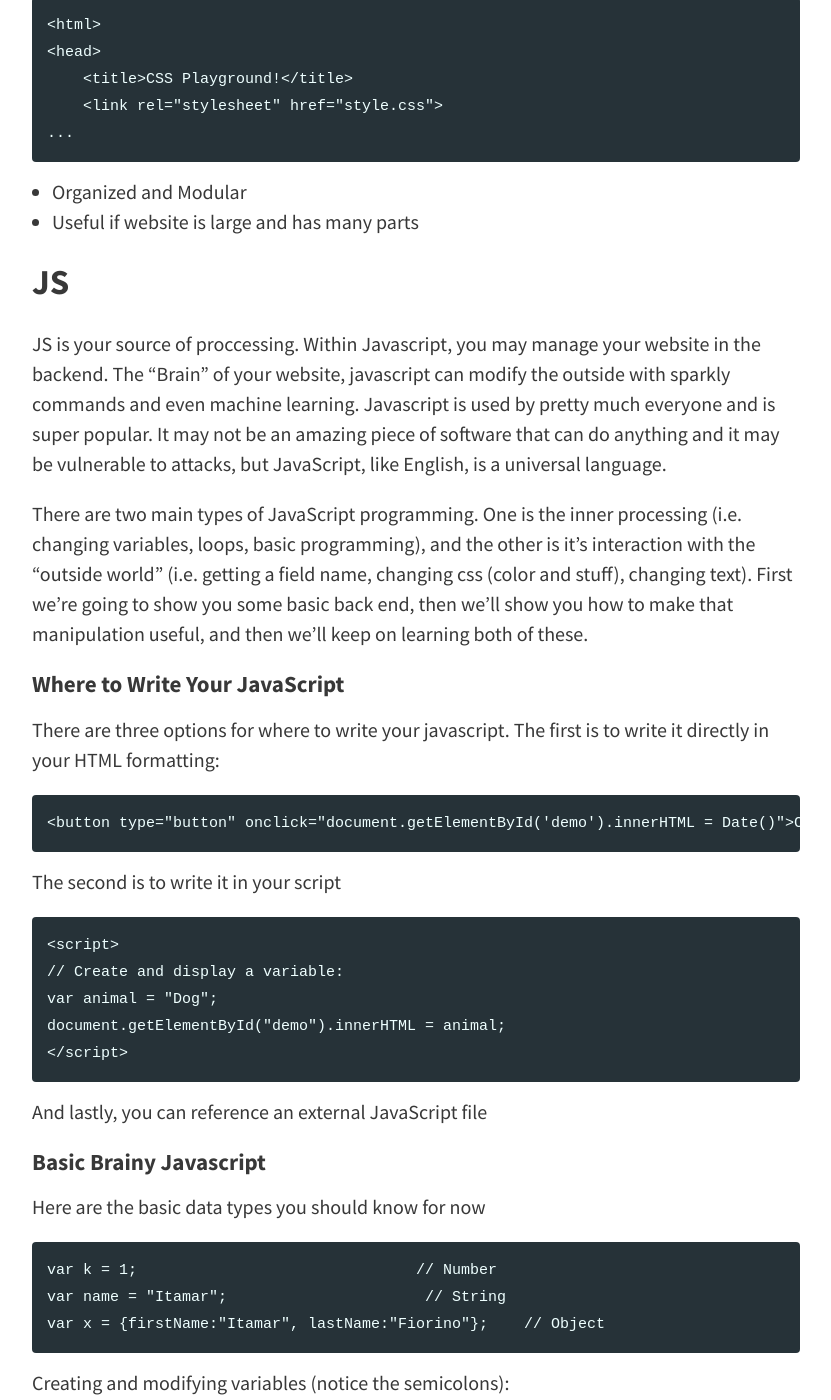
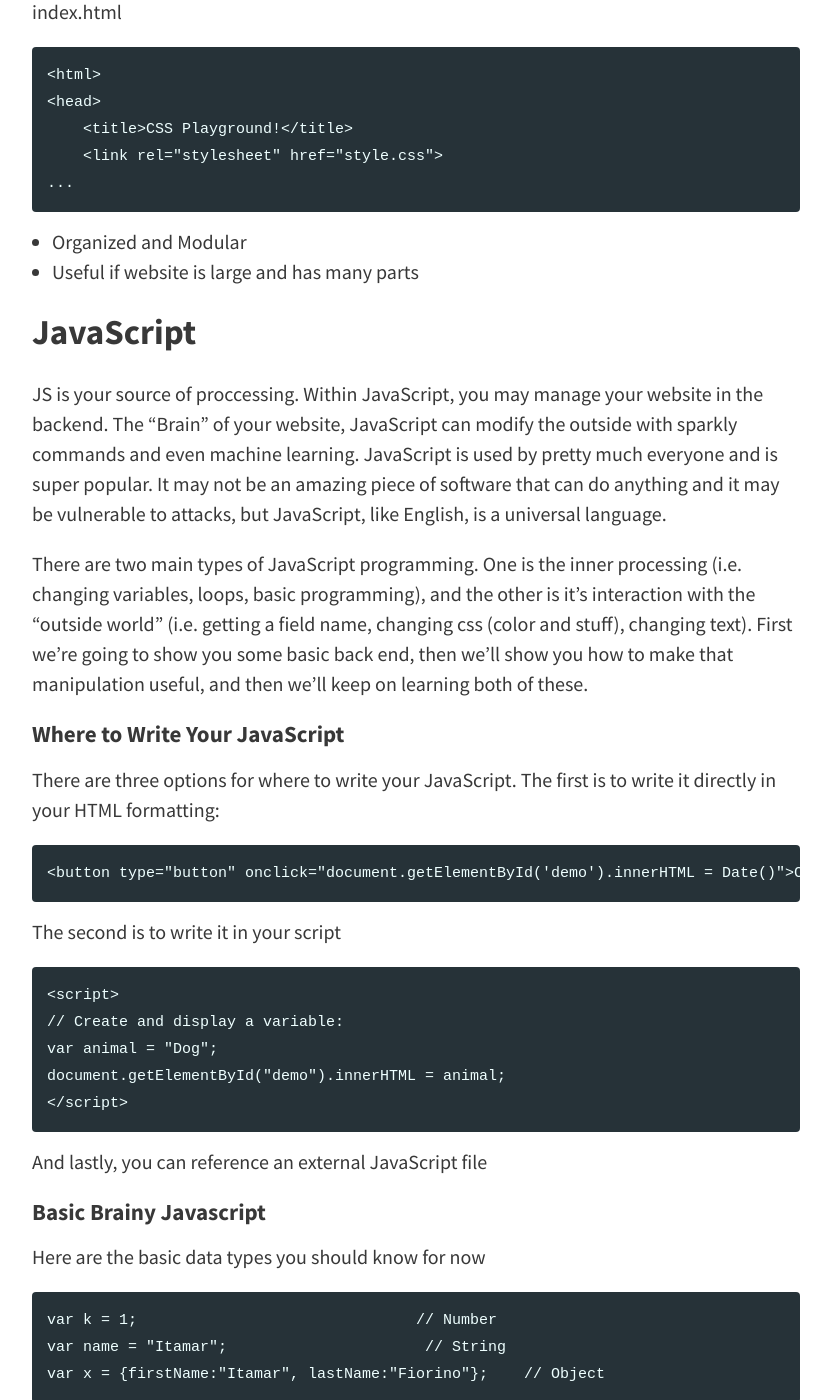
Before and after one commit to MBHS-DevClub/mbhs-devclub.github.io, a Jekyll site: the page built from _posts/2018-9-26-web-development.md, in a window 1280 px wide and 1400 px high, scrolled down 3937 px. Shown: the whole window, without its empty margins (224-1055 px from the left). Built offline with Jekyll 4.4.1, drawn with Linux system fonts in a browser that asks for light colours.

````diff
--- a/_posts/2018-9-26-web-development.md
+++ b/_posts/2018-9-26-web-development.md
@@ -158,14 +159,14 @@ index.html
 * Organized and Modular
 * Useful if website is large and has many parts
 
-## JS
+## JavaScript
 
-JS is your source of proccessing. Within Javascript, you may manage your website in the backend. The "Brain" of your website, javascript can modify the outside with sparkly commands and even machine learning. Javascript is used by pretty much everyone and is super popular. It may not be an amazing piece of software that can do anything and it may be vulnerable to attacks, but JavaScript, like English, is a universal language.
+JS is your source of proccessing. Within JavaScript, you may manage your website in the backend. The "Brain" of your website, JavaScript can modify the outside with sparkly commands and even machine learning. JavaScript is used by pretty much everyone and is super popular. It may not be an amazing piece of software that can do anything and it may be vulnerable to attacks, but JavaScript, like English, is a universal language.
 
 There are two main types of JavaScript programming. One is the inner processing (i.e. changing variables, loops, basic programming), and the other is it's interaction with the "outside world" (i.e. getting a field name, changing css (color and stuff), changing text). First we're going to show you some basic back end, then we'll show you how to make that manipulation useful, and then we'll keep on learning both of these.
 
 #### Where to Write Your JavaScript
-There are three options for where to write your javascript. The first is to write it directly in your HTML formatting:
+There are three options for where to write your JavaScript. The first is to write it directly in your HTML formatting:
 ```
 <button type="button" onclick="document.getElementById('demo').innerHTML = Date()">Click me to display Date.</button>
 ```
````
Also changed, not shown: other parts of _posts/2018-9-26-web-development.md (+1 -0 lines).
